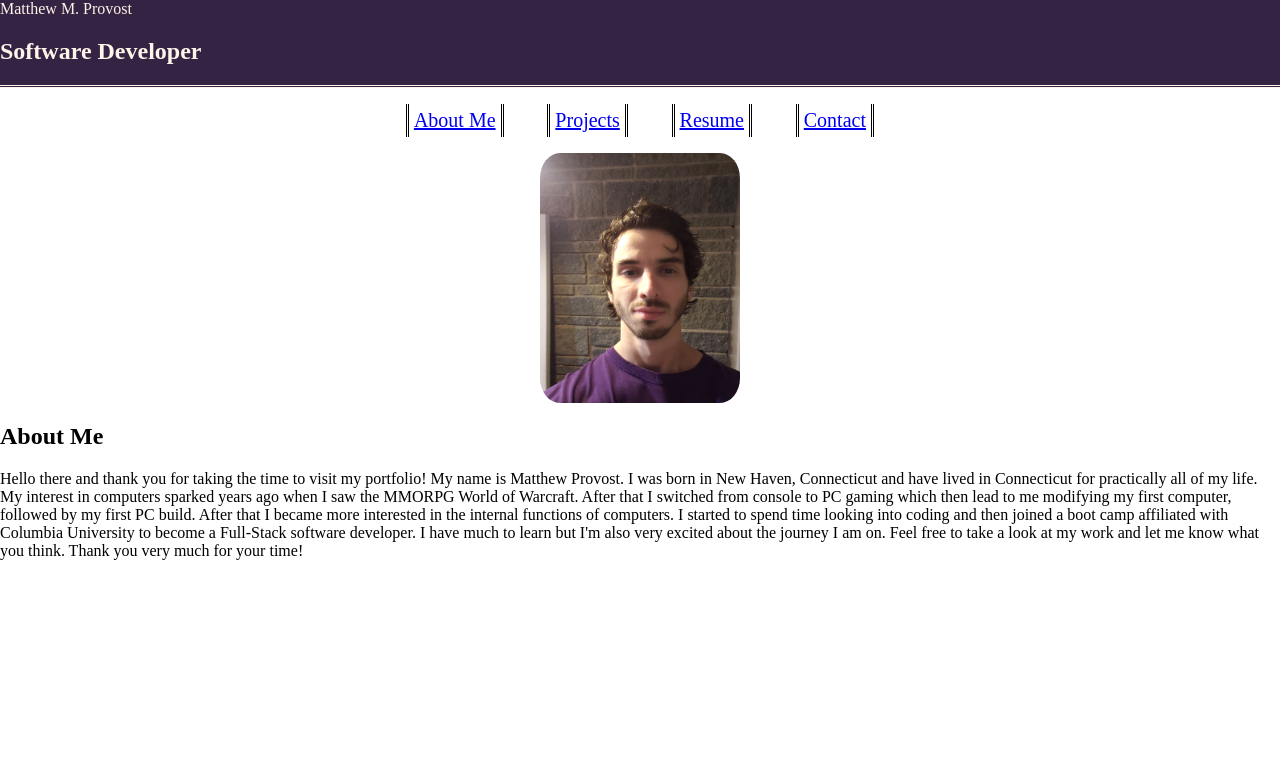
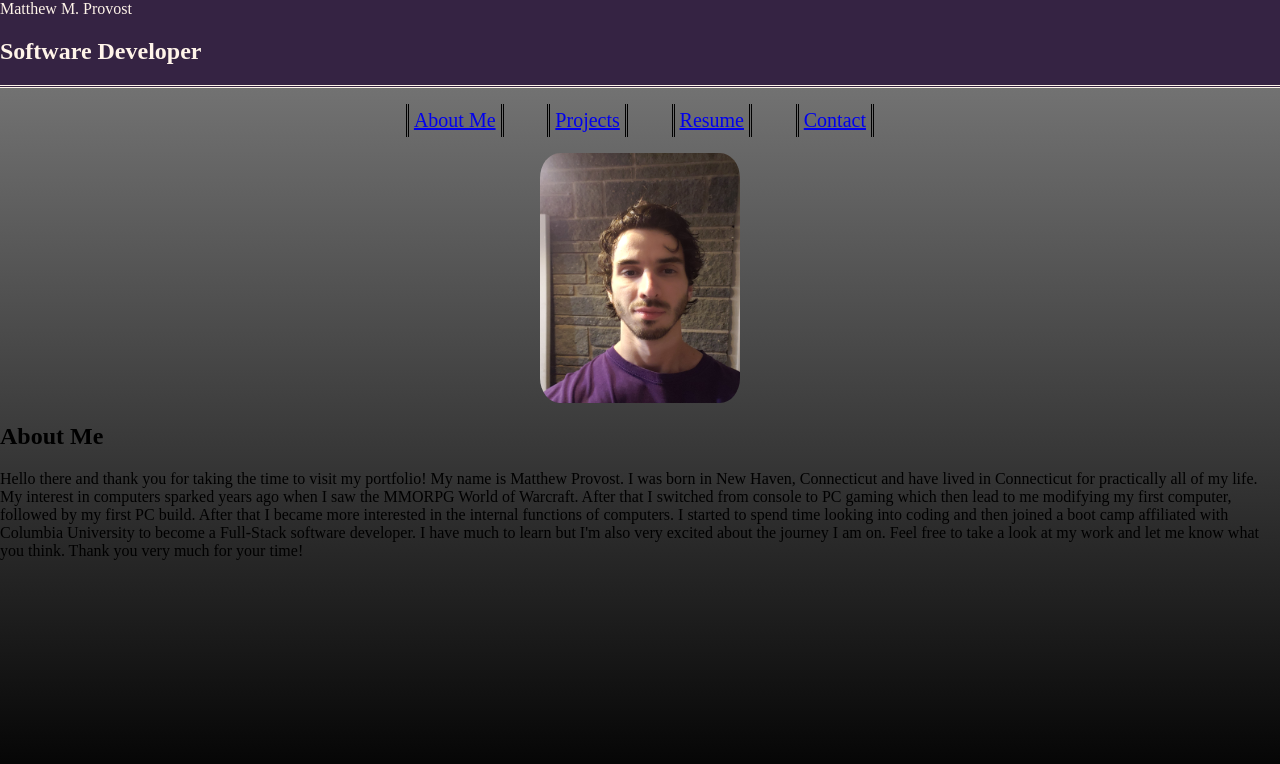
Before and after one commit to provostma21/Portfolio, a React (Create React App) app: page / in a window 1280 px wide. Shown: the top 764 px of the page. Built offline with nearby package versions, Linux system fonts and the light colour scheme.

Commit message:
fixed bug that made background gradient render twice

```diff
--- a/src/pages/PortfolioContainer.js
+++ b/src/pages/PortfolioContainer.js
@@ -5,6 +5,8 @@ import Projects from "../components/Projects/Projects";
 import Resume from "./Resume";
 import Contact from "./Contact";
 import Header from "../components/Header";
+import "./Styles/Reset.css";
+import "./Styles/Main.css";
 
 export default function PortfolioContainer() {
   const [currentPage, setCurrentPage] = useState("About");
--- /dev/null
+++ b/src/pages/Styles/Main.css
@@ -0,0 +1,10 @@
+body {
+    background-image: linear-gradient(gray, black);
+    padding-bottom: 0;
+    margin: 0;
+
+}
+
+body > #root > div {
+    height: 100vh;
+}
```
Also changed, not shown: src/pages/Styles/Reset.css (added).
